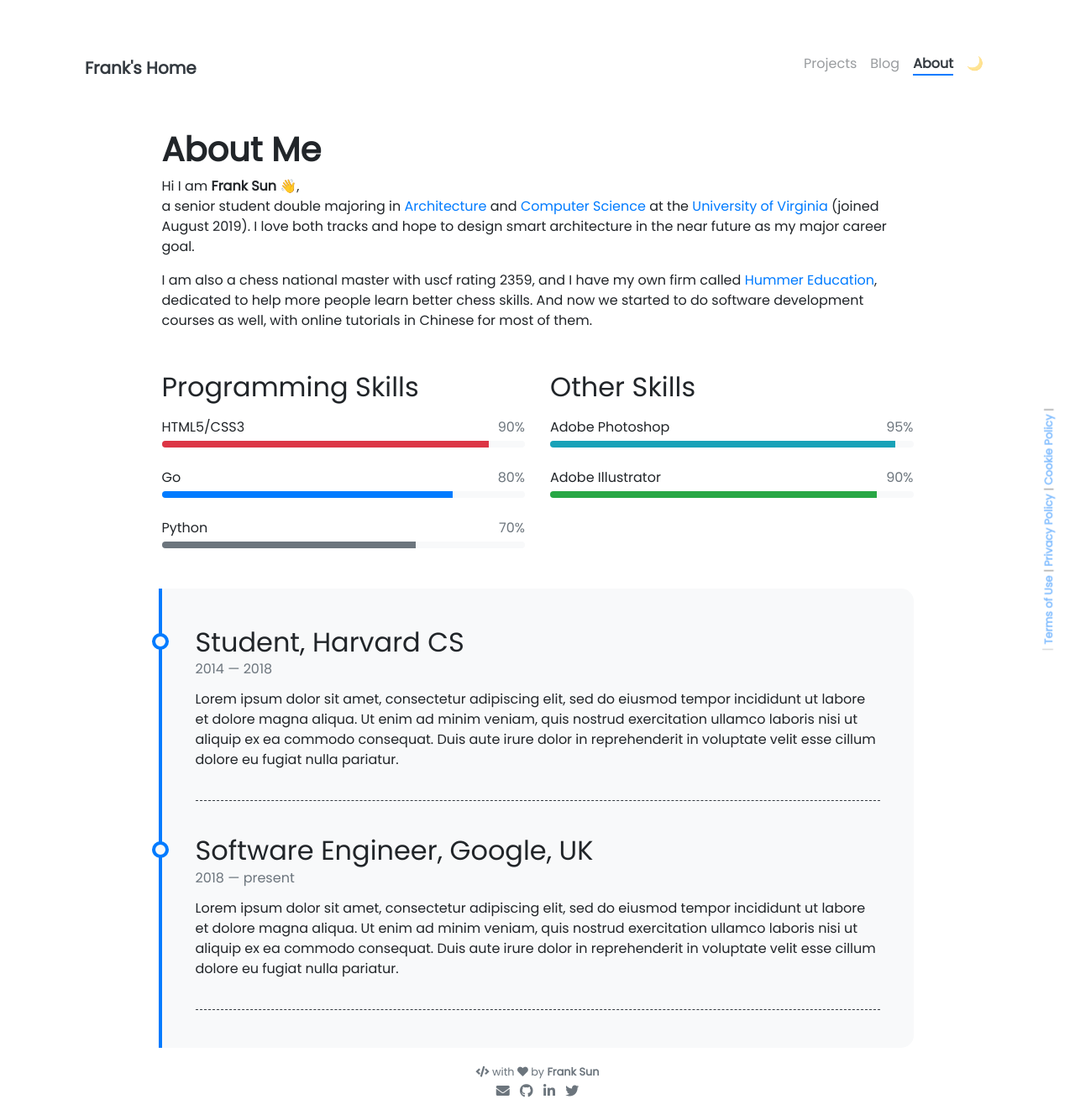
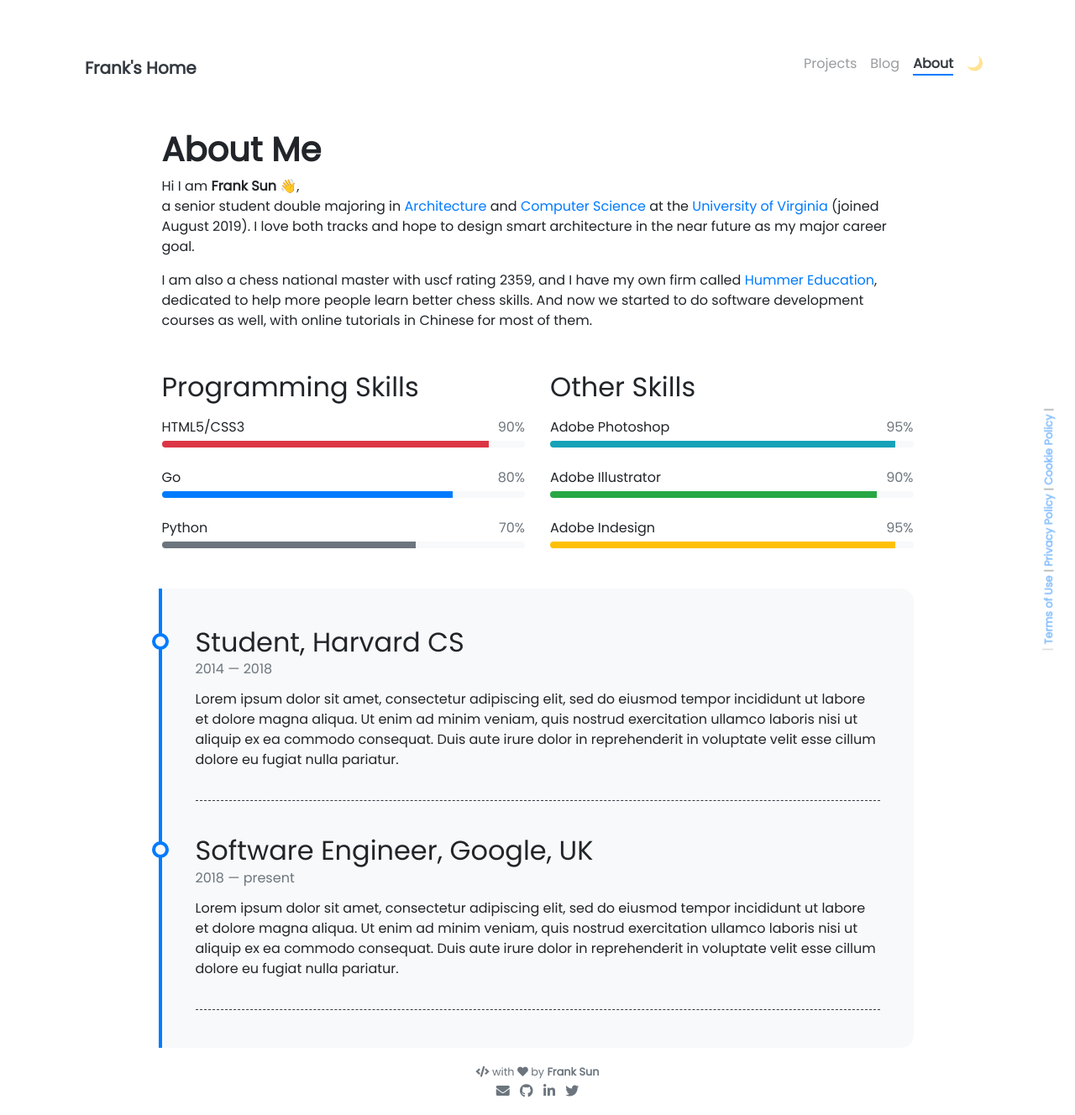
Before and after one commit to FangFrankSun/Personal_Website, a Jekyll site: the page built from pages/about.md, in a window 1280 px wide. Shown: the whole page at 84% size. Built offline with Jekyll 4.4.1, drawn with Linux system fonts in a browser that asks for light colours; nearby versions of some CDN libraries; emoji names are drawn with the system emoji font.

Commit message:
Update other-skills.yml

```diff
--- a/_data/other-skills.yml
+++ b/_data/other-skills.yml
@@ -5,3 +5,8 @@
 - name: Adobe Illustrator
   percentage: 90
   color: success
+
+
+- name: Adobe Indesign
+  percentage: 95
+  color: warning
```
